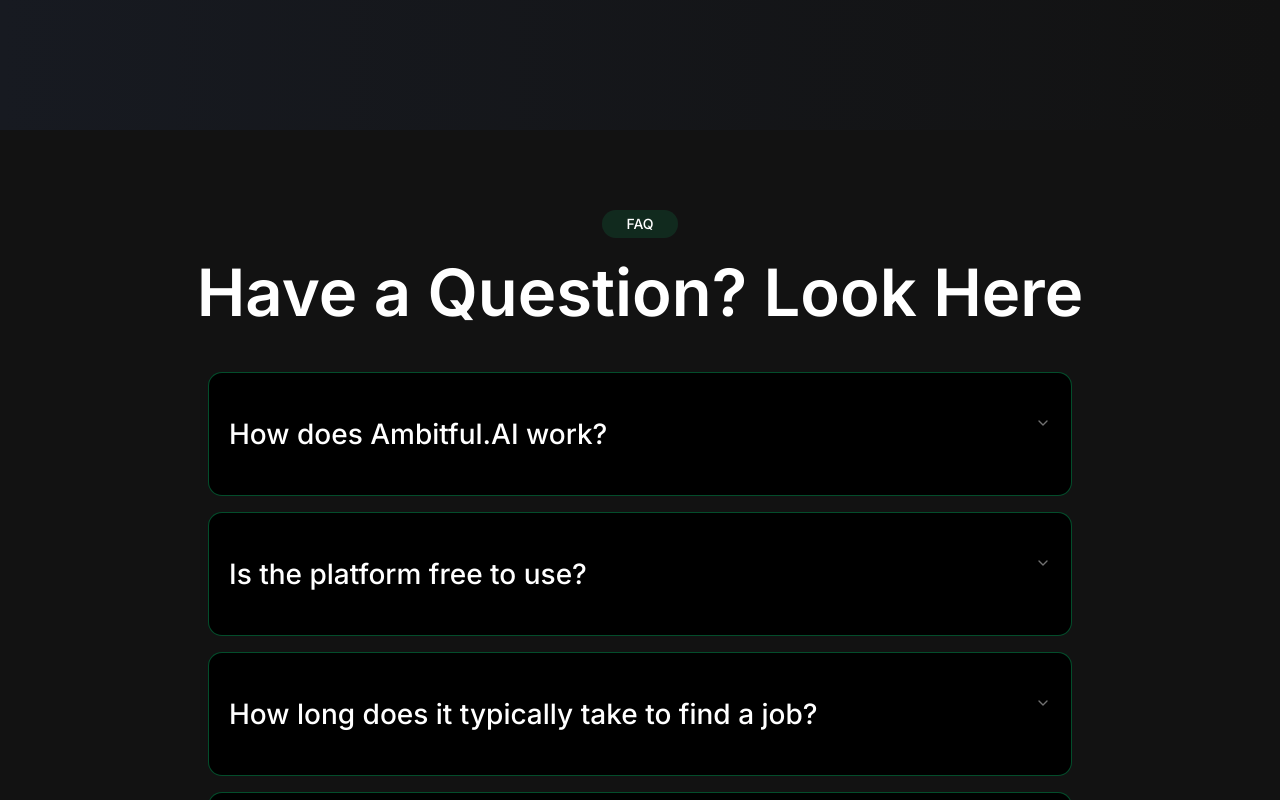
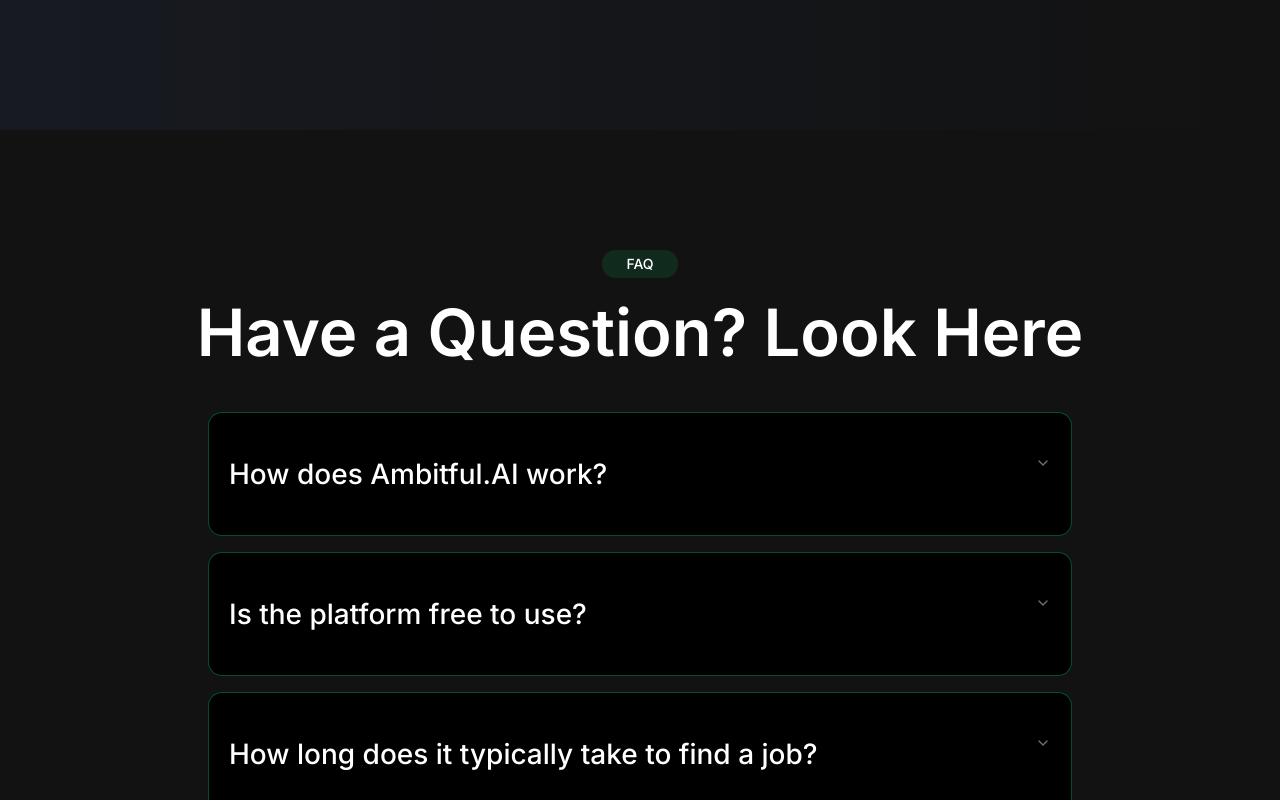
Before and after one commit to Masud-Ndatsu/ambitful-web, a Next.js app: page / in a window 1280 px wide. Shown: the part 4300-5100 px from the top of the page. Built offline with nearby package versions, Linux system fonts and the light colour scheme.

Commit message:
fix: updated hero btn and footer description

```diff
--- a/components/FaqSection.tsx
+++ b/components/FaqSection.tsx
@@ -32,7 +32,7 @@
   ];
 
   return (
-    <section className="w-full py-20">
+    <section className="w-full py-[120px]">
       <div className="flex flex-col items-center gap-4 mb-10">
         <span className="px-6 py-1 rounded-full bg-[#0CFF8F]/10 text-foreground text-sm font-medium">
           FAQ
```
